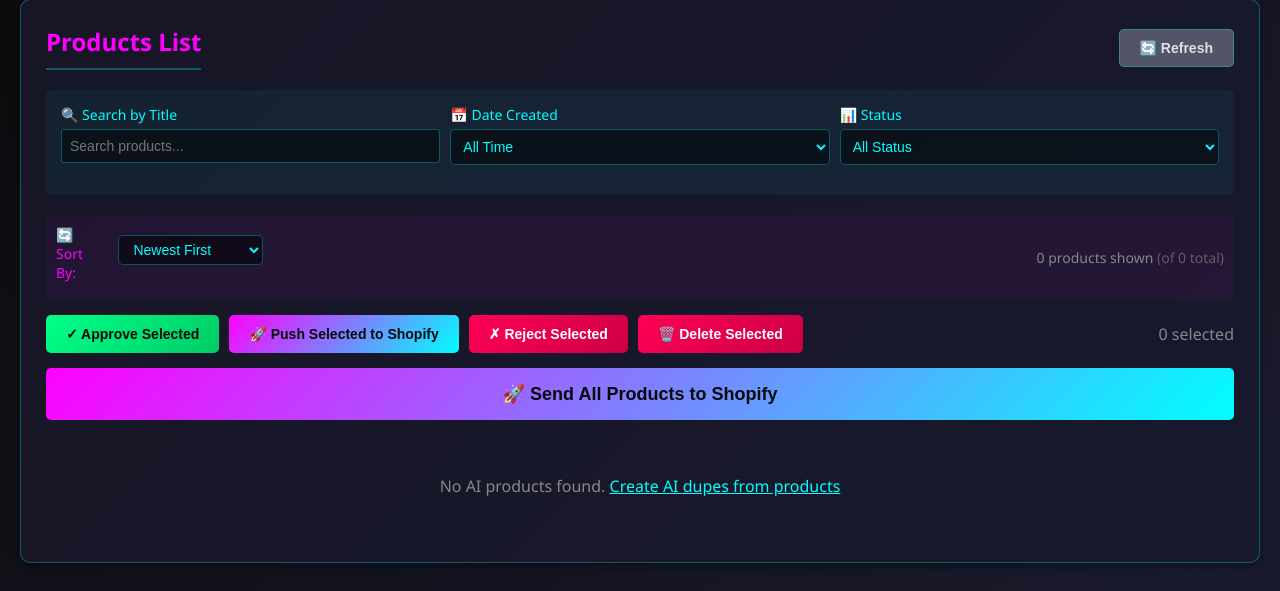
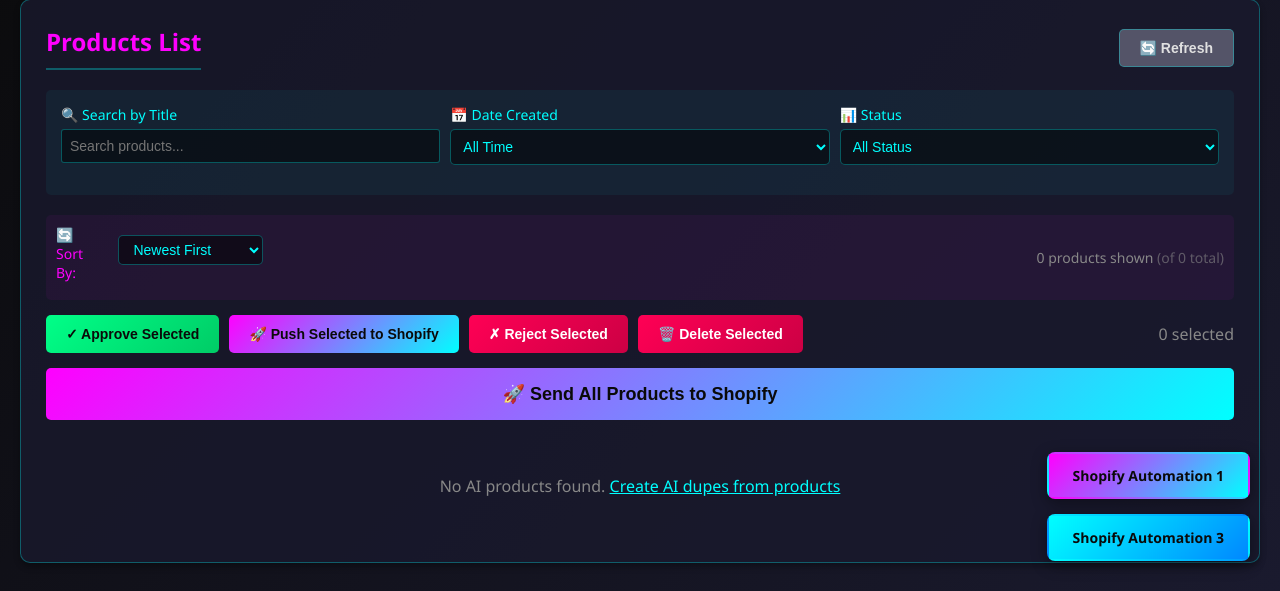
Before and after one commit to mahad0004/Products-add, a Flask app: page /ai-products in a window 1280 px wide. Shown: the part 209-800 px from the top of the page. Run offline with Flask 3, Linux system fonts and the light colour scheme; the visitor is signed in with stand-in values (Sample User, id 1); data that the repository does not hold is empty; parts of the project's set-up code (start-up, migrations or seed data) failed here and were passed over.

Commit message:
Update base.html

```diff
--- a/templates/base.html
+++ b/templates/base.html
@@ -1,10 +1,60 @@
 <!DOCTYPE html>
 <html lang="en">
+
 <head>
     <meta charset="UTF-8">
     <meta name="viewport" content="width=device-width, initial-scale=1.0">
     <title>{% block title %}Shopify Automation 2{% endblock %}</title>
     <style>
+        .floating-buttons {
+            position: fixed;
+            bottom: 30px;
+            right: 30px;
+            display: flex;
+            flex-direction: column;
+            gap: 15px;
+            z-index: 999;
+        }
+
+        .floating-btn {
+            padding: 12px 24px;
+            border: none;
+            border-radius: 8px;
+            font-size: 14px;
+            font-weight: 600;
+            cursor: pointer;
+            transition: all 0.3s;
+            text-decoration: none;
+            display: inline-flex;
+            align-items: center;
+            justify-content: center;
+            gap: 8px;
+            box-shadow: 0 4px 15px rgba(0, 0, 0, 0.4);
+        }
+
+        .floating-btn-primary {
+            background: linear-gradient(135deg, #ff00ff 0%, #00ffff 100%);
+            color: #0a0a0a;
+            border: 2px solid transparent;
+        }
+
+        .floating-btn-primary:hover {
+            transform: translateY(-3px);
+            box-shadow: 0 6px 20px rgba(255, 0, 255, 0.6);
+        }
+
+        .floating-btn-secondary {
+            background: linear-gradient(135deg, #00ffff 0%, #0088ff 100%);
+            color: #0a0a0a;
+            border: 2px solid transparent;
+        }
+
+        .floating-btn-secondary:hover {
+            transform: translateY(-3px);
+            box-shadow: 0 6px 20px rgba(0, 255, 255, 0.6);
+        }
+
+
         * {
             margin: 0;
             padding: 0;
@@ -53,7 +103,8 @@
             transition: all 0.3s;
         }
 
-        .navbar-menu a:hover, .navbar-menu a.active {
+        .navbar-menu a:hover,
+        .navbar-menu a.active {
             background: rgba(0, 255, 255, 0.1);
             box-shadow: 0 0 10px rgba(0, 255, 255, 0.3);
         }
@@ -136,8 +187,13 @@
         }
 
         @keyframes spin {
-            0% { transform: rotate(0deg); }
-            100% { transform: rotate(360deg); }
+            0% {
+                transform: rotate(0deg);
+            }
+
+            100% {
+                transform: rotate(360deg);
+            }
         }
 
         .alert {
@@ -170,7 +226,8 @@
             margin-top: 20px;
         }
 
-        th, td {
+        th,
+        td {
             padding: 12px;
             text-align: left;
             border-bottom: 1px solid rgba(0, 255, 255, 0.2);
@@ -236,7 +293,10 @@
             color: #ff0000;
         }
 
-        input[type="text"], input[type="number"], textarea, select {
+        input[type="text"],
+        input[type="number"],
+        textarea,
+        select {
             width: 100%;
             padding: 12px;
             background: rgba(0, 0, 0, 0.5);
@@ -247,7 +307,9 @@
             margin-bottom: 15px;
         }
 
-        input:focus, textarea:focus, select:focus {
+        input:focus,
+        textarea:focus,
+        select:focus {
             outline: none;
             border-color: #ff00ff;
             box-shadow: 0 0 10px rgba(255, 0, 255, 0.3);
@@ -266,6 +328,7 @@
     </style>
     {% block extra_css %}{% endblock %}
 </head>
+
 <body>
     <nav class="navbar">
         <a href="/" class="navbar-brand">🚀 Shopify Automation</a>
@@ -274,14 +337,25 @@
                 <li><a href="/" class="{% if request.path == '/' %}active{% endif %}">Dashboard</a></li>
                 <li><a href="/scrape" class="{% if request.path == '/scrape' %}active{% endif %}">Scrape</a></li>
                 <li><a href="/products" class="{% if request.path == '/products' %}active{% endif %}">Products</a></li>
-                <li><a href="/ai-products" class="{% if request.path == '/ai-products' %}active{% endif %}">AI Products</a></li>
+                <li><a href="/ai-products" class="{% if request.path == '/ai-products' %}active{% endif %}">AI
+                        Products</a></li>
             </ul>
-            <button onclick="logout()" class="btn btn-danger" style="padding: 8px 16px; font-size: 13px;">Logout</button>
+            <button onclick="logout()" class="btn btn-danger"
+                style="padding: 8px 16px; font-size: 13px;">Logout</button>
         </div>
     </nav>
 
     <div class="container">
         {% block content %}{% endblock %}
+    </div>
+
+    <div class="floating-buttons">
+        <a href="https://web-production-eb236.up.railway.app/login" class="floating-btn floating-btn-primary">
+            <span>Shopify Automation 1</span>
+        </a>
+        <a href="https://web-production-a9b8f.up.railway.app/login" class="floating-btn floating-btn-secondary">
+            <span>Shopify Automation 3</span>
+        </a>
     </div>
 
     <script>
@@ -316,4 +390,5 @@
     </script>
     {% block extra_js %}{% endblock %}
 </body>
+
 </html>
```
